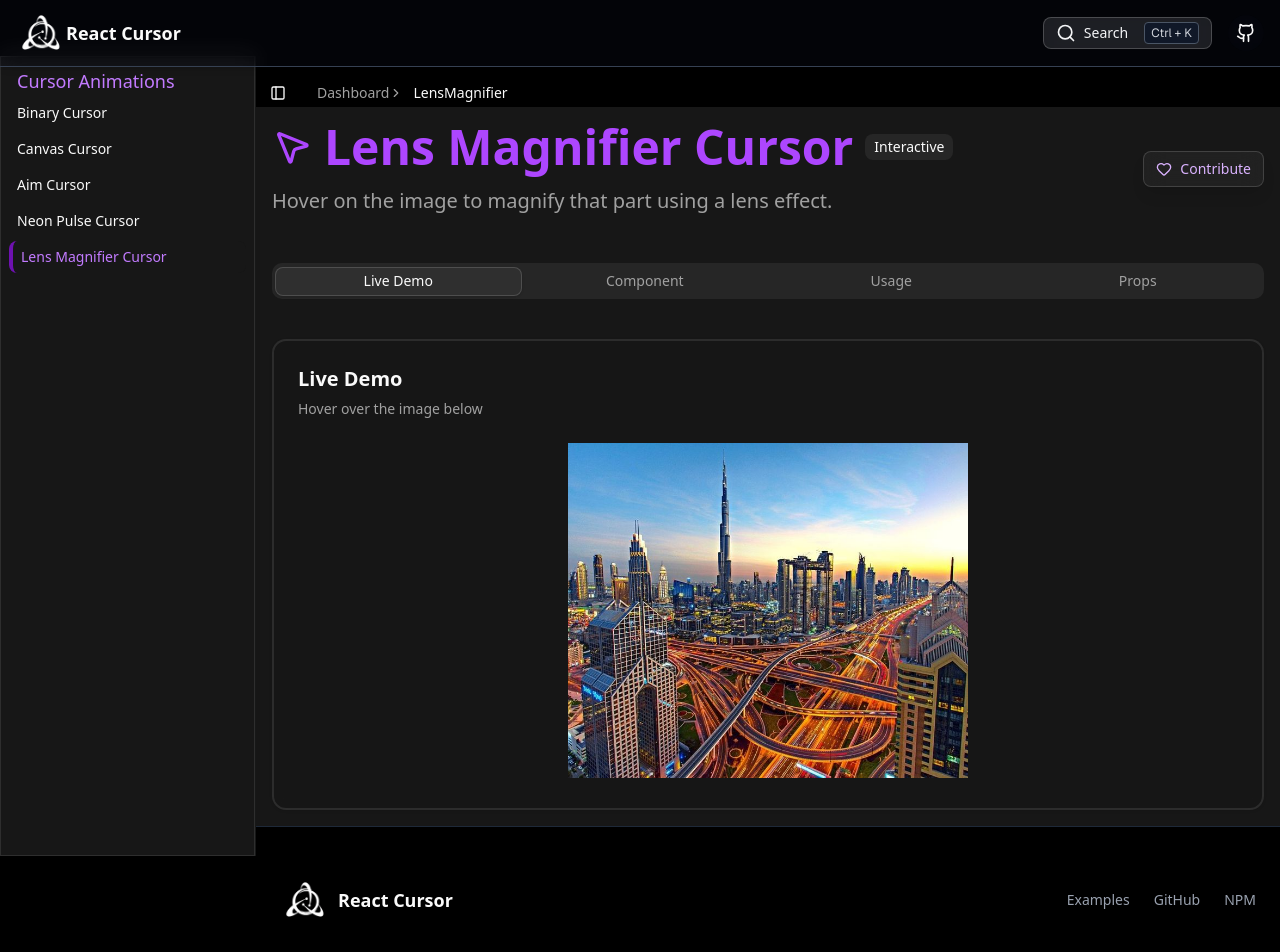
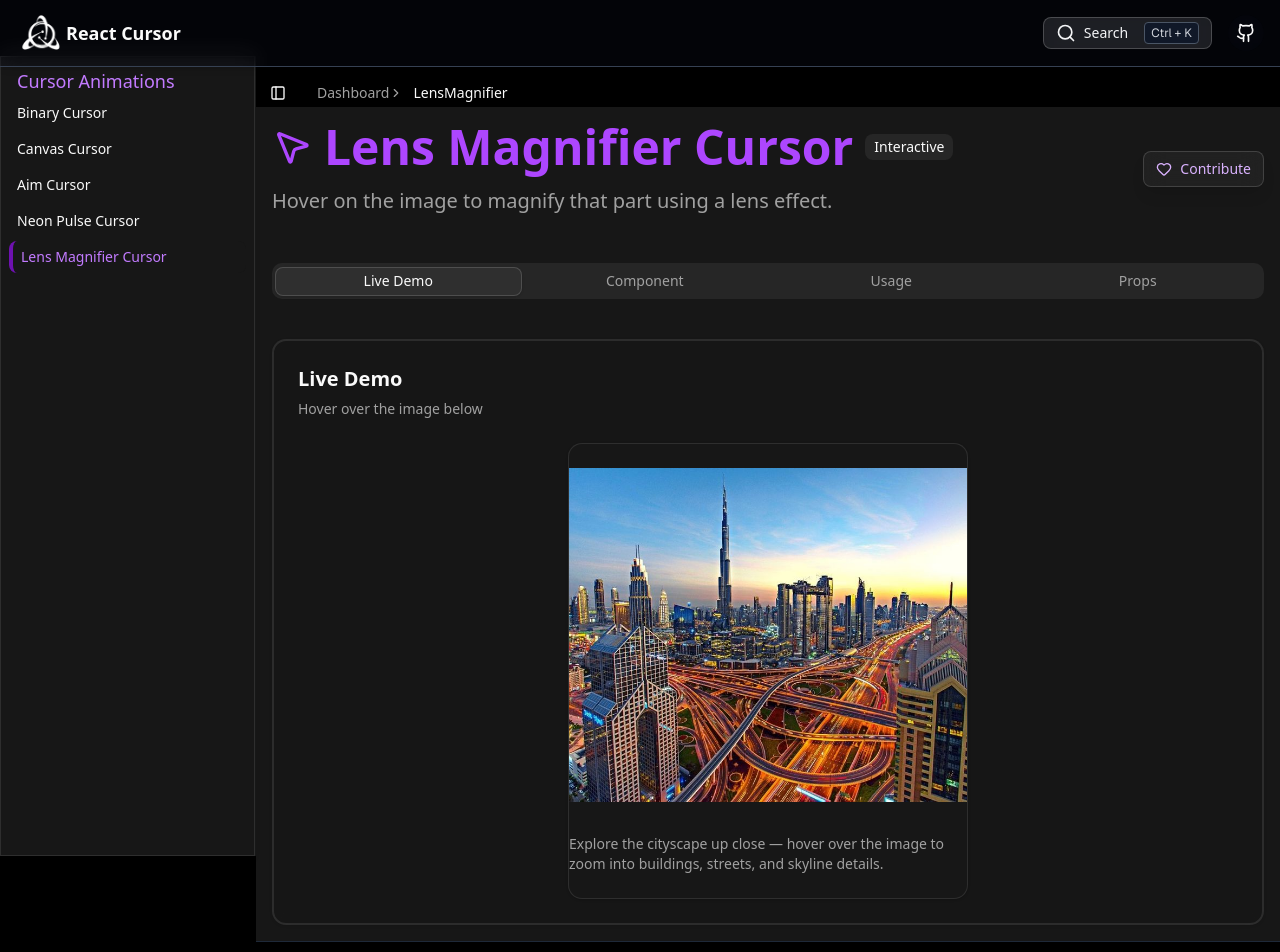
Before and after one commit to Tarunsaisrinivas/React-Cursor, a Next.js app: page /dashboard/LensMagnifier in a window 1280 px wide. Shown: the top 952 px of the page. Built offline with nearby package versions, Linux system fonts and the light colour scheme.

Commit message:
added logo-banner

```diff
--- a/app/dashboard/LensMagnifier/page.jsx
+++ b/app/dashboard/LensMagnifier/page.jsx
@@ -190,11 +190,20 @@ export default function LensMagnifierPage() {
                             </CardHeader>
                             <CardContent className="flex items-center justify-center">
                                 <div className="w-[400px] h-auto">
-                                    <LensMagnifier
-                                        src="/city.jpg"
-                                        zoom={2.5}
-                                        lensSize={100}
-                                    />
+                                    <Card>
+
+                                        <LensMagnifier
+                                            src="/city.jpg"
+                                            zoom={2.5}
+                                            lensSize={100}
+                                        />
+                                        <CardDescription className="text-sm text-muted-foreground mt-2">
+                                            Explore the cityscape up close —
+                                            hover over the image to zoom into
+                                            buildings, streets, and skyline
+                                            details.
+                                        </CardDescription>
+                                    </Card>
                                 </div>
                             </CardContent>
                         </Card>
--- a/playwright.config.js
+++ b/playwright.config.js
@@ -27,10 +27,11 @@ export default defineConfig({
   /* Shared settings for all the projects below. See https://playwright.dev/docs/api/class-testoptions. */
   use: {
     /* Base URL to use in actions like `await page.goto('/')`. */
-    // baseURL: 'http://localhost:3000',
+    baseURL: 'http://localhost:3000',
 
     /* Collect trace when retrying the failed test. See https://playwright.dev/docs/trace-viewer */
     trace: 'on-first-retry',
+
   },
 
   /* Configure projects for major browsers */
@@ -72,9 +73,9 @@ export default defineConfig({
   ],
 
   /* Run your local dev server before starting the tests */
-  // webServer: {
-  //   command: 'npm run start',
-  //   url: 'http://localhost:3000',
-  //   reuseExistingServer: !process.env.CI,
-  // },
+  webServer: {
+    command: 'npm run start',
+    url: 'http://localhost:3000',
+    reuseExistingServer: !process.env.CI,
+  },
 });
```
Also changed, not shown: 1 other file (tests, documents, lock files or other folders).
